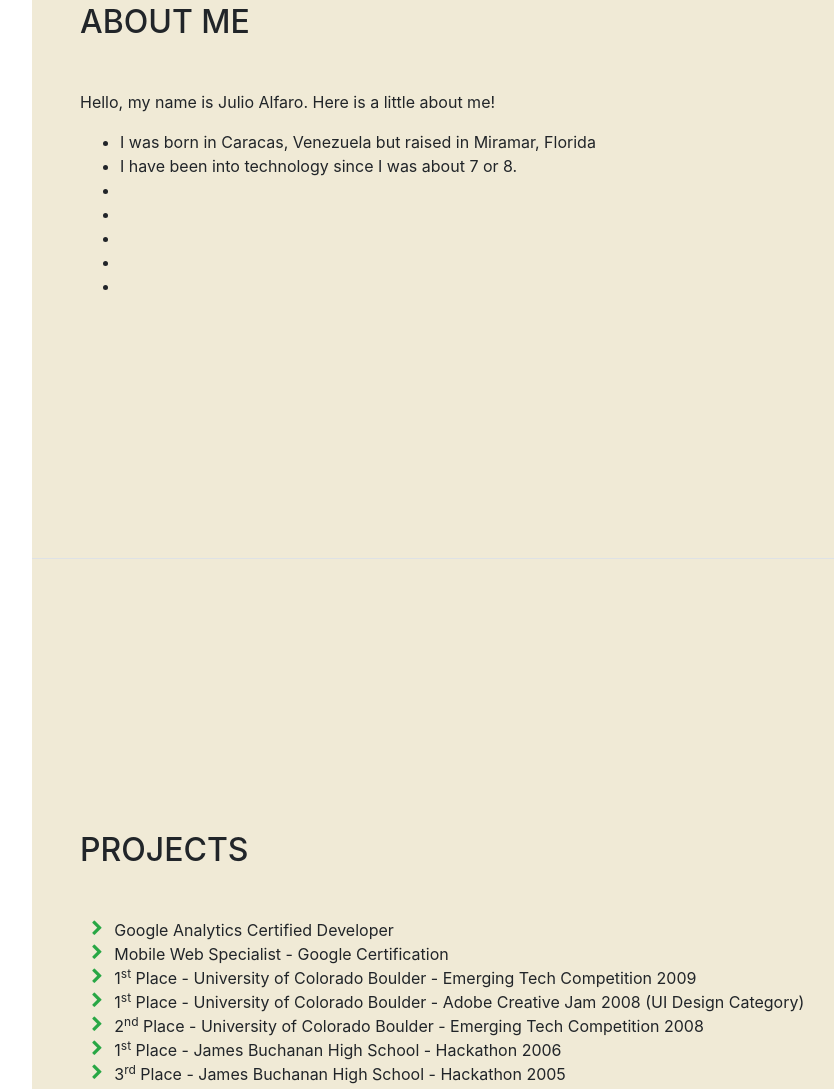
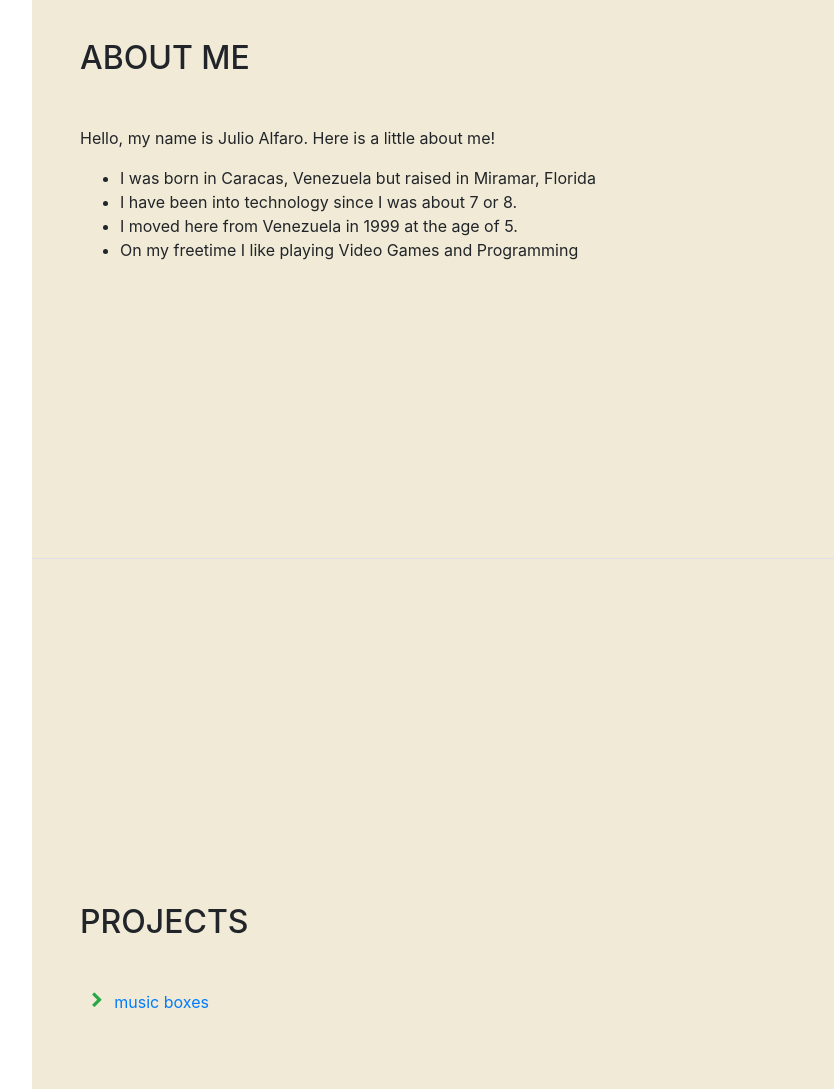
Before and after one commit to Juliolikescoding/Portfolio, a website with bundled scripts: page index.html in a window 1280 px wide. Shown: the part 3441-4530 px from the top of the page, without its empty margins (240-1074 px from the left). Built offline with nearby package versions, Linux system fonts and the light colour scheme; a web font is replaced by a local one.

Commit message:
updated 9/5/18

```diff
--- a/index.html
+++ b/index.html
@@ -278,11 +278,11 @@
 
                 <li>I was born in Caracas, Venezuela but raised in Miramar, Florida</li>
                 <li>I have been into technology since I was about 7 or 8.</li>
+                <li>I moved here from Venezuela in 1999 at the age of 5.</li>
+                <li>On my freetime I like playing Video Games and Programming </li>
+                <!-- <li></li>
                 <li></li>
-                <li></li>
-                <li></li>
-                <li></li>
-                <li></li>
+                <li></li> -->
               </ul>
             </p>
           </div>
@@ -294,8 +294,9 @@
           <ul class="fa-ul mb-0">
             <li>
               <i class="fa-li fa fa-chevron-right text-success"></i>
-              Google Analytics Certified Developer</li>
-            <li>
+            <a href="http://jalfaro.techlaunch.io/music-boxes/">music boxes</a>
+            </li>
+            <!-- <li>
               <i class="fa-li fa fa-chevron-right text-success"></i>
               Mobile Web Specialist - Google Certification</li>
             <li>
@@ -318,7 +319,7 @@
             <li>
               <i class="fa-li fa fa-chevron-right text-success"></i>
               3<sup>rd</sup>
-              Place - James Buchanan High School - Hackathon 2005</li>
+              Place - James Buchanan High School - Hackathon 2005</li> -->
           </ul>
         </div>
       </section>
```
